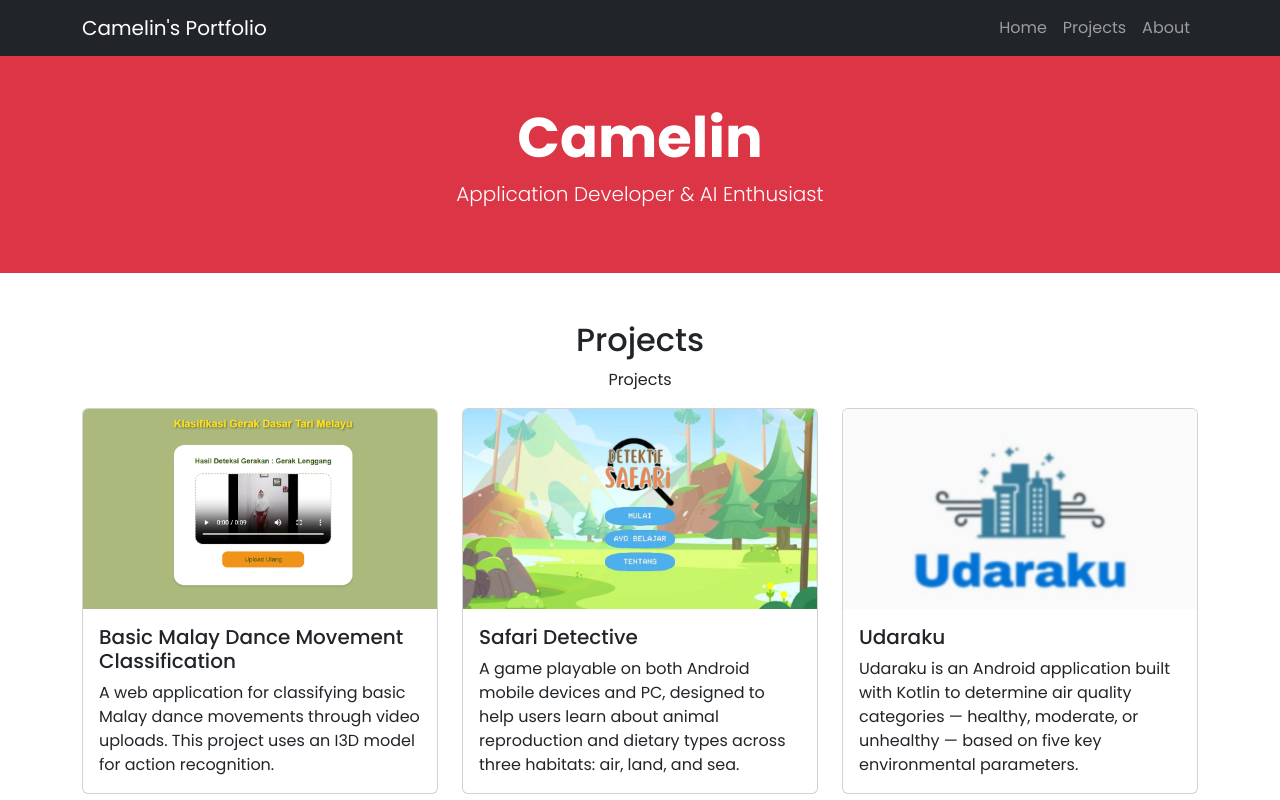
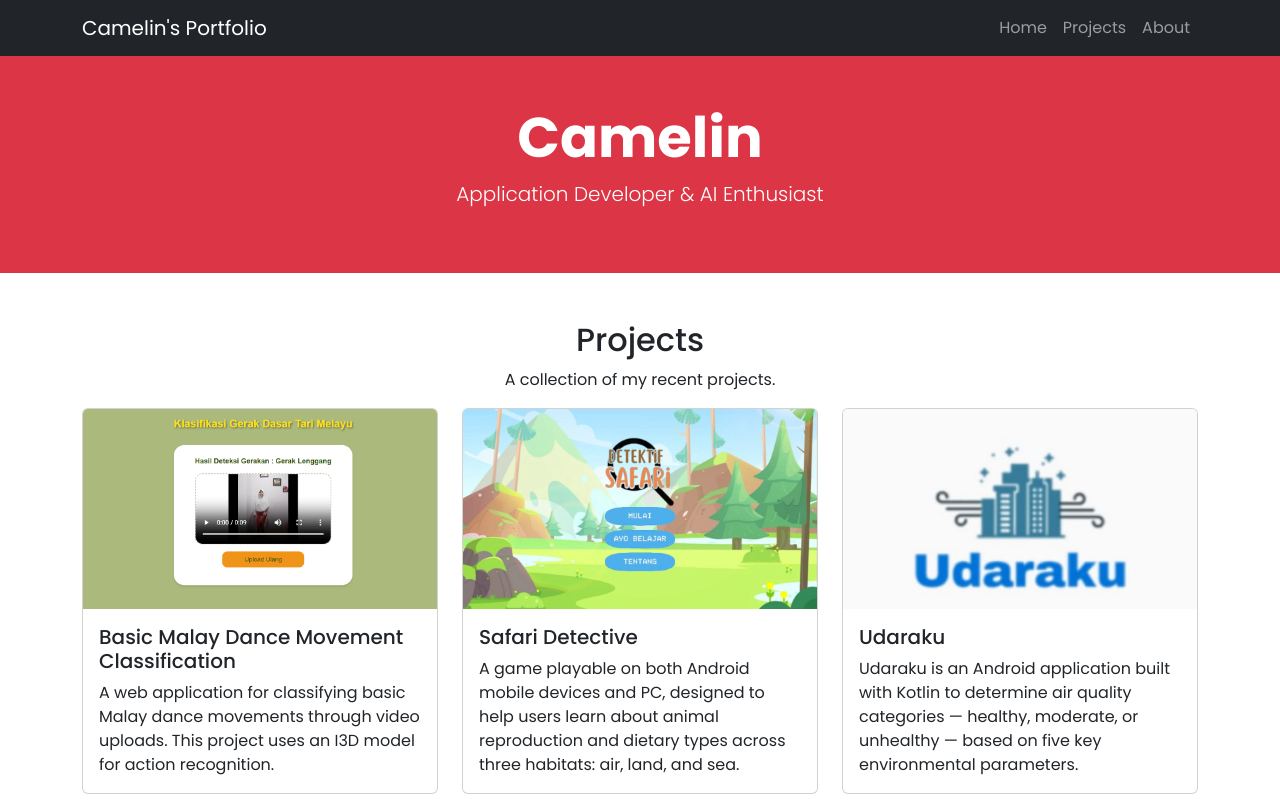
Before and after one commit to camelinca/kn_task, a plain HTML site: page task-website/index.html in a window 1280 px wide. Shown: the top 800 px of the page. Drawn offline with nearby package versions, Linux system fonts and the light colour scheme.

Commit message:
feat(index): update project section description text

```diff
--- a/task-website/index.html
+++ b/task-website/index.html
@@ -41,7 +41,7 @@
   <section id="content" class="py-5 fade-in">
     <div class="container">
       <h2 class="text-center">Projects</h2>
-      <p class="text-center ">Projects</p>
+      <p class="text-center ">A collection of my recent projects.</p>
 
       <div class="row g-4">
         <!-- Card 1 -->
```
